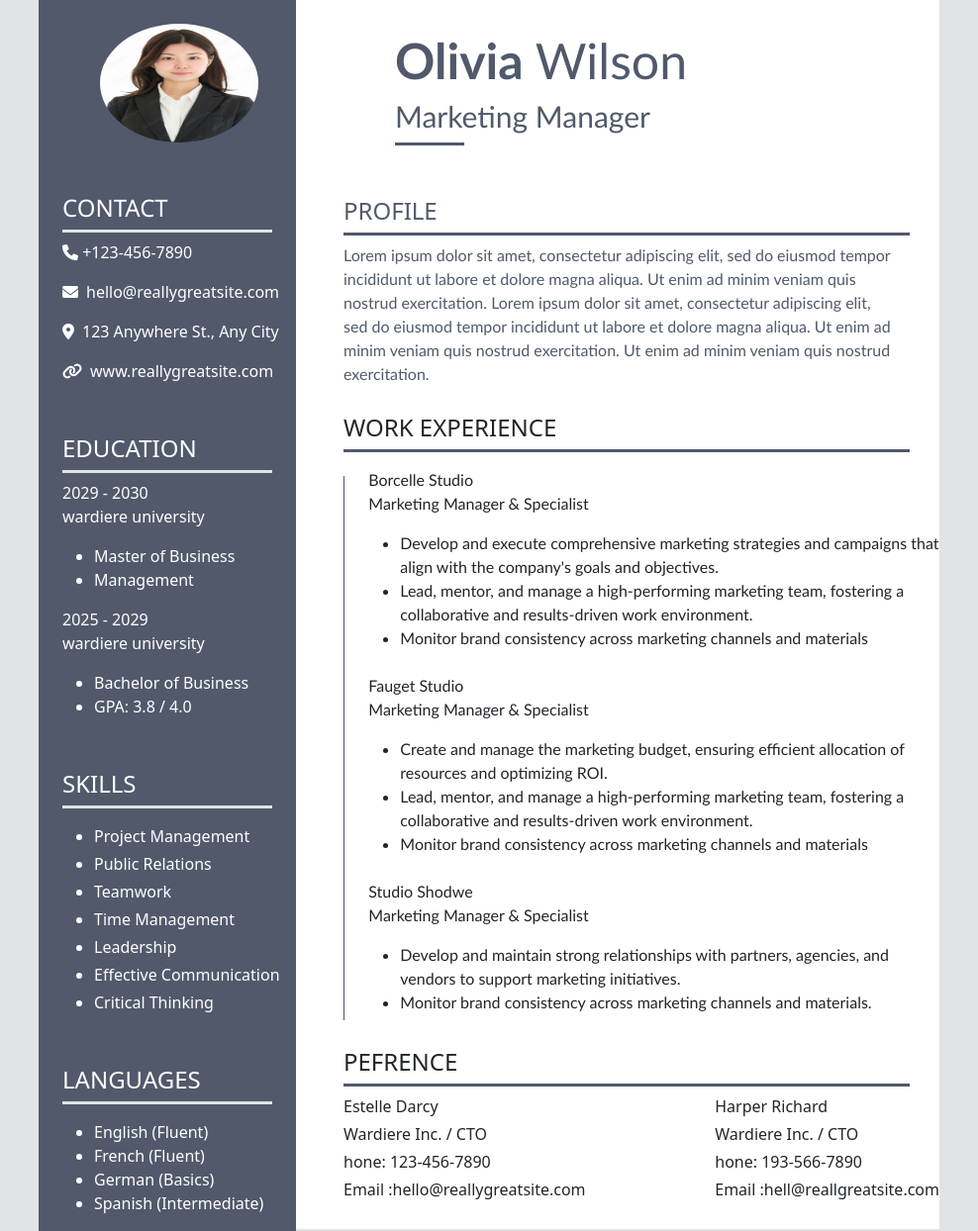
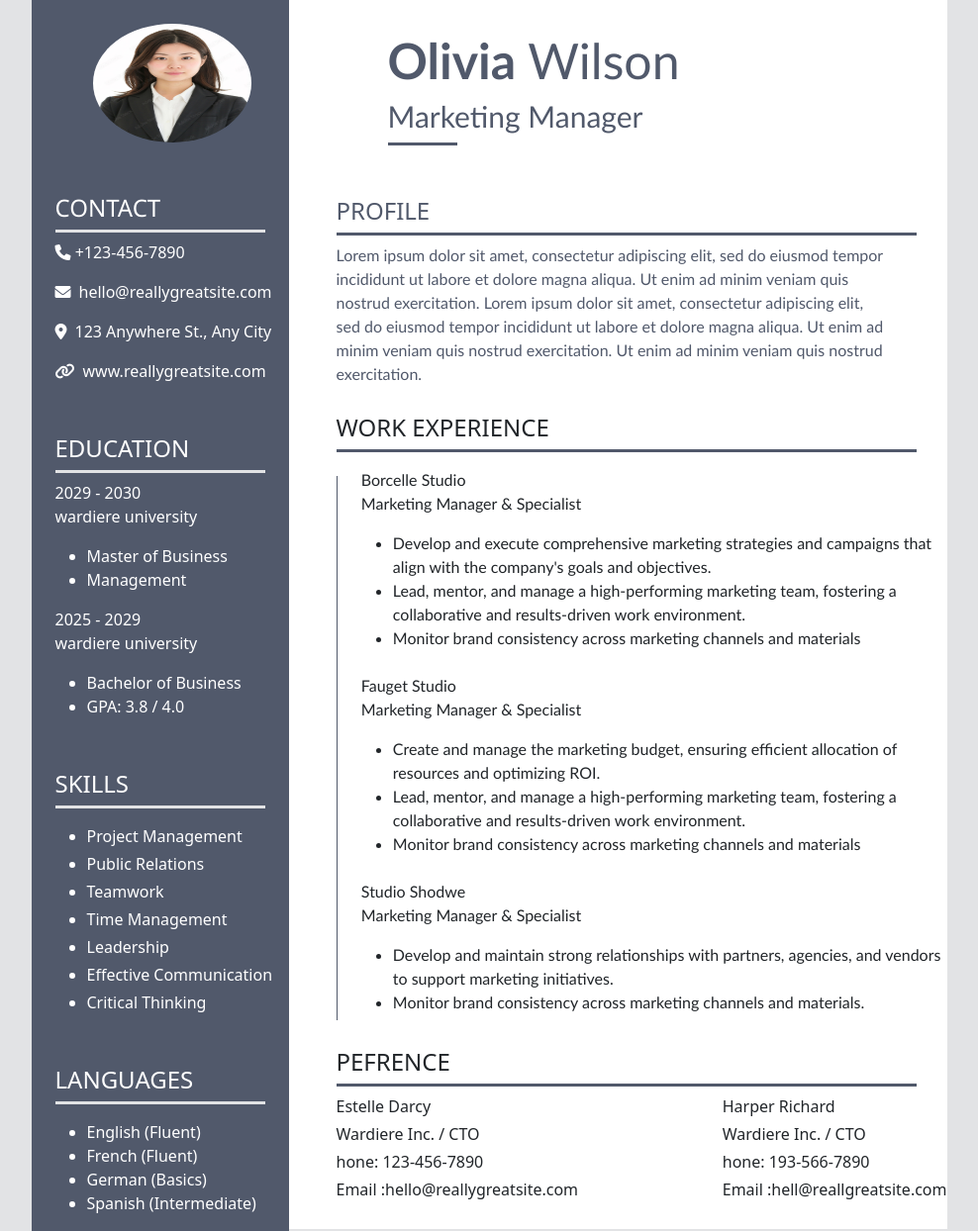
Before and after one commit to FatmaEmadGhozia/Resume, a plain HTML site: page index.html in a window 1280 px wide. Shown: the whole page at 99% size, without its empty margins (146-1134 px from the left). Drawn offline with nearby package versions, Linux system fonts and the light colour scheme.

Commit message:
Add files via upload
update in design

```diff
--- a/css/style.css
+++ b/css/style.css
@@ -8,7 +8,7 @@
     background-color: rgb(81, 89, 107);
 }
 .right-part {
-    width:650px;
+    width:665px;
 }
 img {
     width: 160px;
@@ -26,8 +26,6 @@ img {
 .p-name {
     color :rgb(81, 89, 107);
     font-size: 50px;
-    font-family: 'Trebuchet MS', 'Lucida Sans Unicode', 'Lucida Grande', 'Lucida Sans', Arial, sans-serif;
-
 }
 .name {
     margin-left: 100px;
@@ -36,11 +34,6 @@ img {
     font-size: 30px;
     color :rgb(81, 89, 107);
     margin-top: -20px;
-    font-family: 'Trebuchet MS', 'Lucida Sans Unicode', 'Lucida Grande', 'Lucida Sans', Arial, sans-serif;
-
-}
-.description {
-    font-family: 'Trebuchet MS', 'Lucida Sans Unicode', 'Lucida Grande', 'Lucida Sans', Arial, sans-serif;
 }
 .line1 {
     background-color: rgb(81, 89, 107);
@@ -60,7 +53,7 @@ img {
     background-color: rgb(81, 89, 107);
 
 }
-.work-exp {
+.p-name,.position,.description,.work-exp
+{
     font-family: 'Trebuchet MS', 'Lucida Sans Unicode', 'Lucida Grande', 'Lucida Sans', Arial, sans-serif;
-
 }
```
